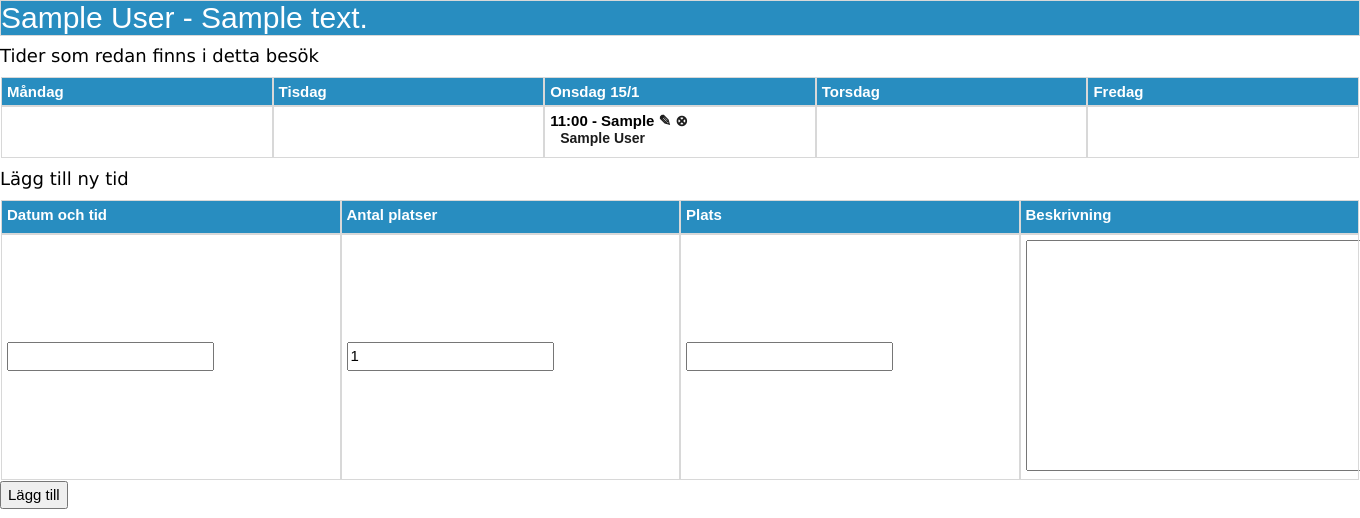
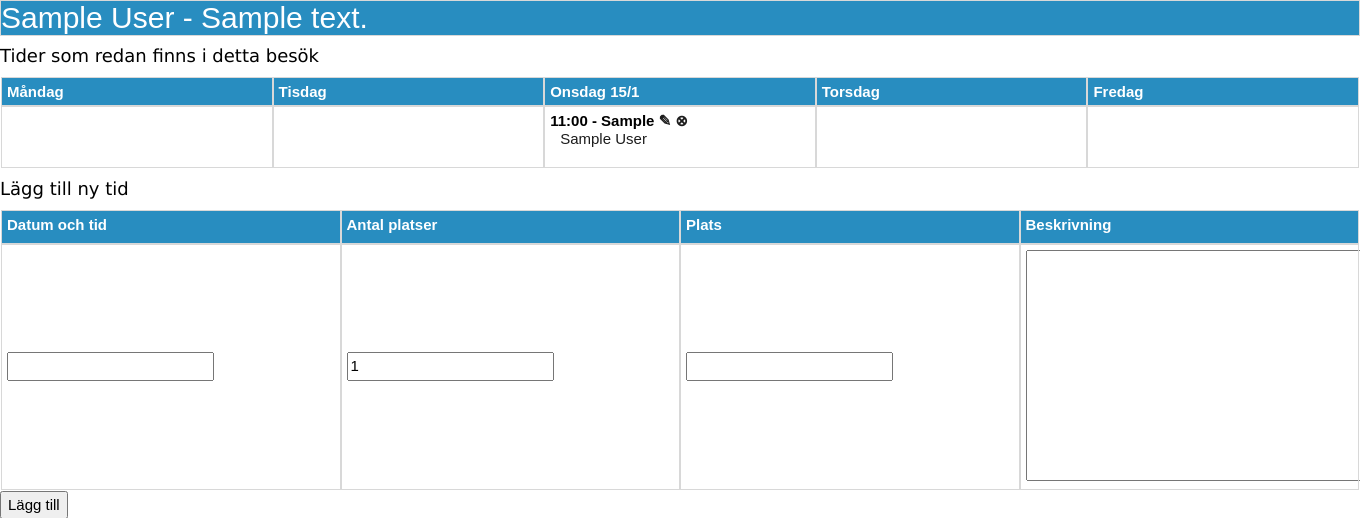
Before and after one commit to davidsjoo/linkura_web-booking, a Django app: page /booking_app/1/new_time/ in a window 1360 px wide; the page is wider, and only the part inside the window is pictured. Shown: the top 518 px of that part. Run offline with Django 3.2, Linux system fonts and the light colour scheme; tables that the repository leaves empty hold one stand-in row (values such as "Sample post"); some libraries are stand-ins or nearby versions.

Commit message:
småändring på texten i tidslistan

```diff
--- a/booking_app/static/booking_app/style.css
+++ b/booking_app/static/booking_app/style.css
@@ -6,6 +6,9 @@ li#hej {
    list-style-type: circle;
 }
 
+p.normal {
+    font-weight: normal;
+}
 
 body {
     color: black;
@@ -56,7 +59,7 @@ div {
 }
 
 #tider {
-    font-size: 14px;
+    font-size: 15px;
     text-align: left;
     color: black;
     float: left;
--- a/booking_app/templates/booking_app/tider_form.html
+++ b/booking_app/templates/booking_app/tider_form.html
@@ -6,7 +6,7 @@
 	<a href="{% url 'booking_app:time_delete' time.id %}" STYLE="text-decoration: none"> ⊗</a>
 	<br />
 	{% for booking in time.booking_set.all %}
-	<div id="tider"><a href="{% url 'booking_app:bokningar' time.id booking.id %}">{{booking.client_firstname}} {{booking.client_lastname}}</a></div>
+	<div id="tider"><a href="{% url 'booking_app:bokningar' time.id booking.id %}"><p class="normal">{{booking.client_firstname}} {{booking.client_lastname}}</p></a></div>
 	<br />
 	{% empty %}<div id="tider">---</div>
 	{% endfor %}
```
